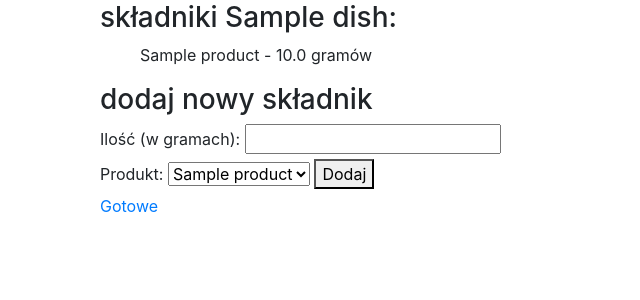
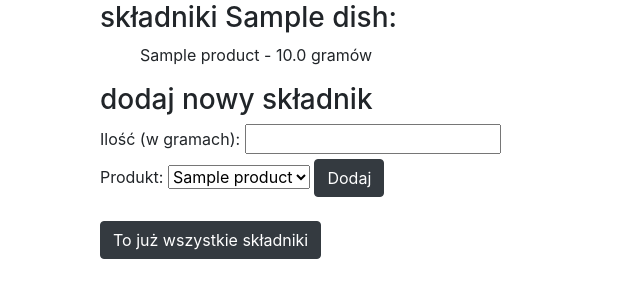
Before and after one commit to pyloveorg/diet_manager, a Flask app: page /dish/1/add/ingredient in a window 1280 px wide. Shown: the part 56-356 px from the top of the page, without its empty margins (0-640 px from the left). Run offline with Flask 2, Linux system fonts and the light colour scheme; a user stored in the database is signed in; tables that the repository leaves empty hold one stand-in row (values such as "Sample post"); some libraries are stand-ins or nearby versions.

Commit message:
add dish and add ingredients - changed page view

```diff
--- a/diet_manager/templates/add_dish.html
+++ b/diet_manager/templates/add_dish.html
@@ -9,7 +9,7 @@
 <form action="/dish/add" method="post">
         <label for="nazwa"> Nazwa: </label>
         <input type="text" required = "required" name="nazwa"><br>
-        <button type="submit">Dodaj składniki</button>
+        <button type="submit" class="btn btn-dark">Dodaj składniki</button>
 </form>
 </div>
 {% endblock %}
--- a/diet_manager/templates/add_ingredient.html
+++ b/diet_manager/templates/add_ingredient.html
@@ -1,4 +1,3 @@
-
 {% extends "_base.html" %}
 
 {% block content %}
@@ -6,13 +5,13 @@
 
     <h3> składniki {{dish['name']}}: </h3>
     {% for ingredient in to_print %}
-<ul> {{ingredient}} </ul>
+    <ul> {{ingredient}}</ul>
     {% endfor %}
 
     <h3> dodaj nowy składnik</h3>
     <form action="/dish/{{dish_id}}/add/ingredient" method="post">
         <label for="ilosc"> Ilość (w gramach): </label>
-        <input type="number" required = "required" name="ilosc"><br>
+        <input type="number" required="required" name="ilosc"><br>
         <label for="product"> Produkt: </label>
         <select name="product">
             {% for p in products_list %}
@@ -20,9 +19,13 @@
             {% endfor %}
         </select>
 
-    <button type="submit">Dodaj</button>
+        <button type="submit" class="btn btn-dark">Dodaj</button>
     </form>
-
-<a href ="/list_of_dishes">Gotowe</a>
+    <br>
+    <div>
+        <a href="/list_of_dishes">
+            <button type="button" class="btn btn-dark">To już wszystkie składniki</button>
+        </a>
+    </div>
 </div>
 {% endblock %}
```
Lines whose indentation alone changed are shown as unchanged.
